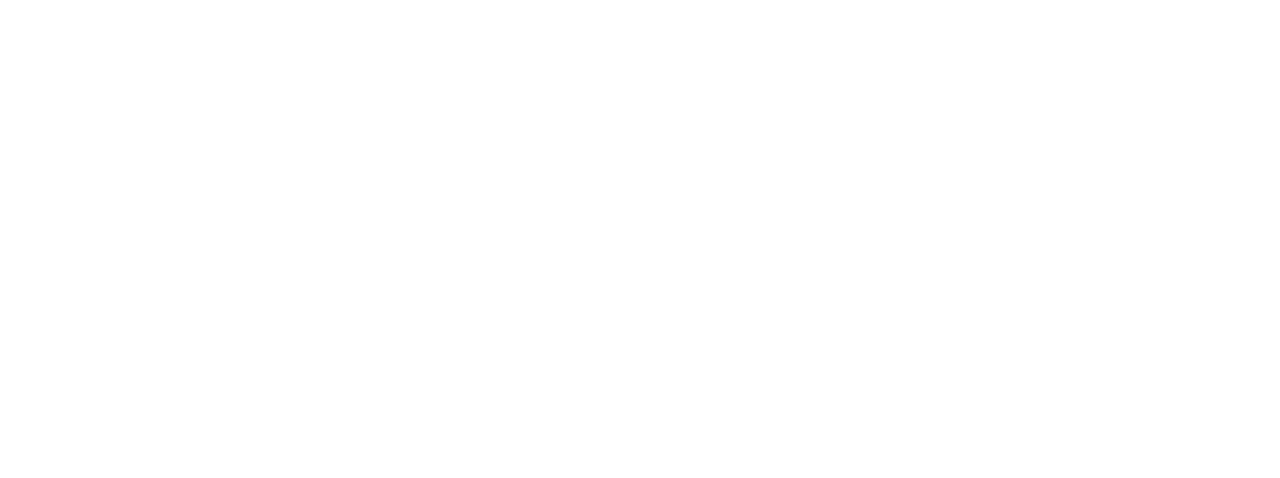
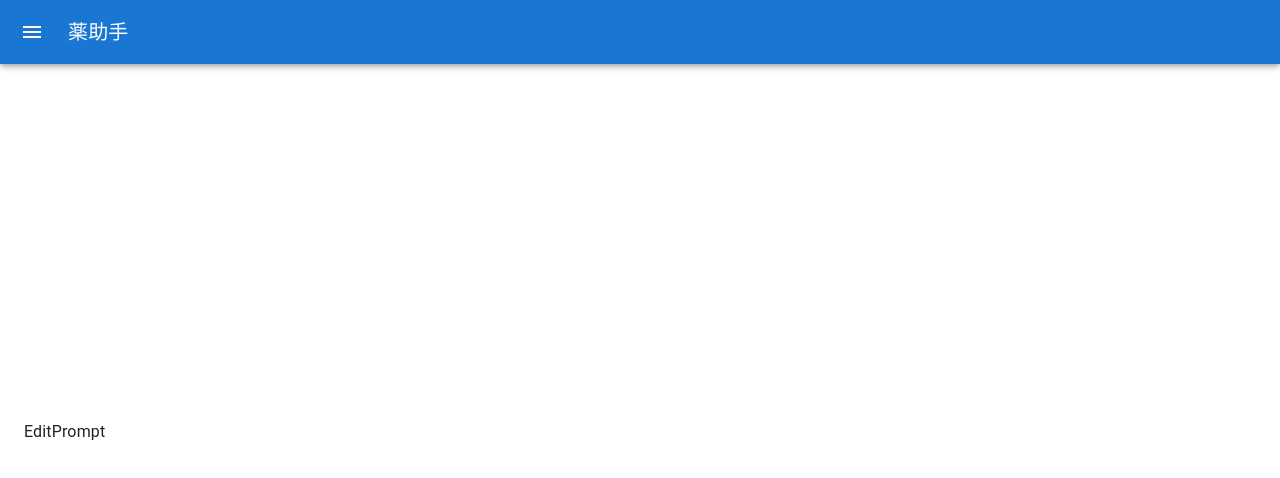
Before and after one commit to BingWangEd/KusuriJyoshu, a React (Vite) app in the folder kusuri-client/: page /edit in a window 1280 px wide. Shown: the top 478 px of the page. Built offline with nearby package versions, Linux system fonts and the light colour scheme.

Commit message:
adds routing

```diff
--- a/kusuri-client/package.json
+++ b/kusuri-client/package.json
@@ -15,7 +15,8 @@
     "@mui/icons-material": "^6.1.0",
     "@mui/material": "^6.1.0",
     "react": "^18.3.1",
-    "react-dom": "^18.3.1"
+    "react-dom": "^18.3.1",
+    "react-router-dom": "^6.26.2"
   },
   "devDependencies": {
     "@eslint/js": "^9.9.0",
--- a/kusuri-client/src/App.tsx
+++ b/kusuri-client/src/App.tsx
@@ -5,7 +5,6 @@ import './App.css'
 import DrawerNav from './DrawerNav'
 
 function App() {
-  const [count, setCount] = useState(0)
 
   return (
     <>
--- /dev/null
+++ b/kusuri-client/src/Chat/index.tsx
@@ -0,0 +1,11 @@
+import DrawerNav from "../DrawerNav"
+
+function Chat() {
+    return (
+        <DrawerNav>
+            Chat
+        </DrawerNav>
+    )
+}
+
+export default Chat
--- a/kusuri-client/src/DrawerNav.tsx
+++ b/kusuri-client/src/DrawerNav.tsx
@@ -19,6 +19,7 @@ import ListItemText from '@mui/material/ListItemText';
 import CreateIcon from '@mui/icons-material/Create';
 import MessageIcon from '@mui/icons-material/Message';
 import { ReactNode } from 'react';
+import { Link } from 'react-router-dom';
 
 const drawerWidth = 240;
 
@@ -138,20 +139,24 @@ const DrawerNav = ({ children }:{ children: ReactNode; }) => {
         <Divider />
         <List>
           <ListItem key={1} disablePadding>
+            <Link to="/edit" style={{ textDecoration: 'none' }}>
               <ListItemButton>
                 <ListItemIcon>
                   <CreateIcon />
                 </ListItemIcon>
                 <ListItemText primary={"処方編集"} />
               </ListItemButton>
+            </Link>
           </ListItem>
           <ListItem key={2} disablePadding>
+            <Link to="/chat" style={{ textDecoration: 'none' }}>
               <ListItemButton>
                 <ListItemIcon>
                   <MessageIcon />
                 </ListItemIcon>
                 <ListItemText primary={"チャット"} />
               </ListItemButton>
+            </Link>
           </ListItem>
         </List>
       </Drawer>
--- /dev/null
+++ b/kusuri-client/src/EditPrompt/index.tsx
@@ -0,0 +1,11 @@
+import DrawerNav from "../DrawerNav"
+
+function EditPrompt() {
+    return (
+        <DrawerNav>
+            EditPrompt
+        </DrawerNav>
+    )
+}
+
+export default EditPrompt
--- a/kusuri-client/src/main.tsx
+++ b/kusuri-client/src/main.tsx
@@ -1,10 +1,30 @@
-import { StrictMode } from 'react'
-import { createRoot } from 'react-dom/client'
-import App from './App.tsx'
-import './index.css'
+import * as React from "react";
+import * as ReactDOM from "react-dom/client";
+import {
+  createBrowserRouter,
+  RouterProvider,
+} from "react-router-dom";
+import "./index.css";
+import Chat from "./Chat";
+import EditPrompt from "./EditPrompt";
 
-createRoot(document.getElementById('root')!).render(
-  <StrictMode>
-    <App />
-  </StrictMode>,
-)
+const router = createBrowserRouter([
+  {
+    path: "/",
+    element: <Chat />,
+  },
+  {
+    path: "/chat",
+    element: <Chat />,
+  },
+  {
+    path: "/edit",
+    element: <EditPrompt />,
+  },
+]);
+
+ReactDOM.createRoot(document.getElementById("root")!).render(
+  <React.StrictMode>
+    <RouterProvider router={router} />
+  </React.StrictMode>
+);
```
Also changed, not shown: 1 other file (tests, documents, lock files or other folders). Lines whose indentation alone changed are shown as unchanged.
